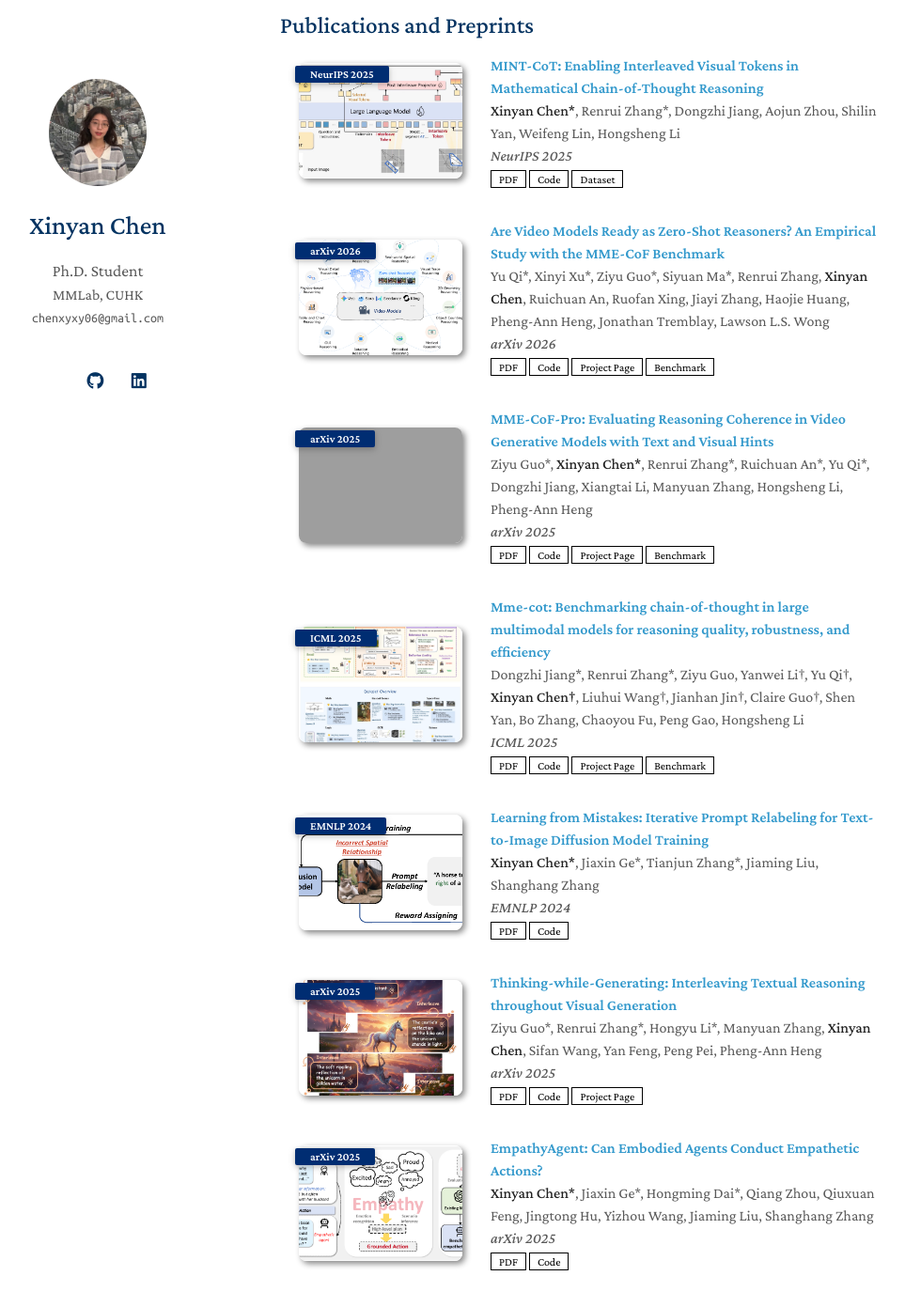
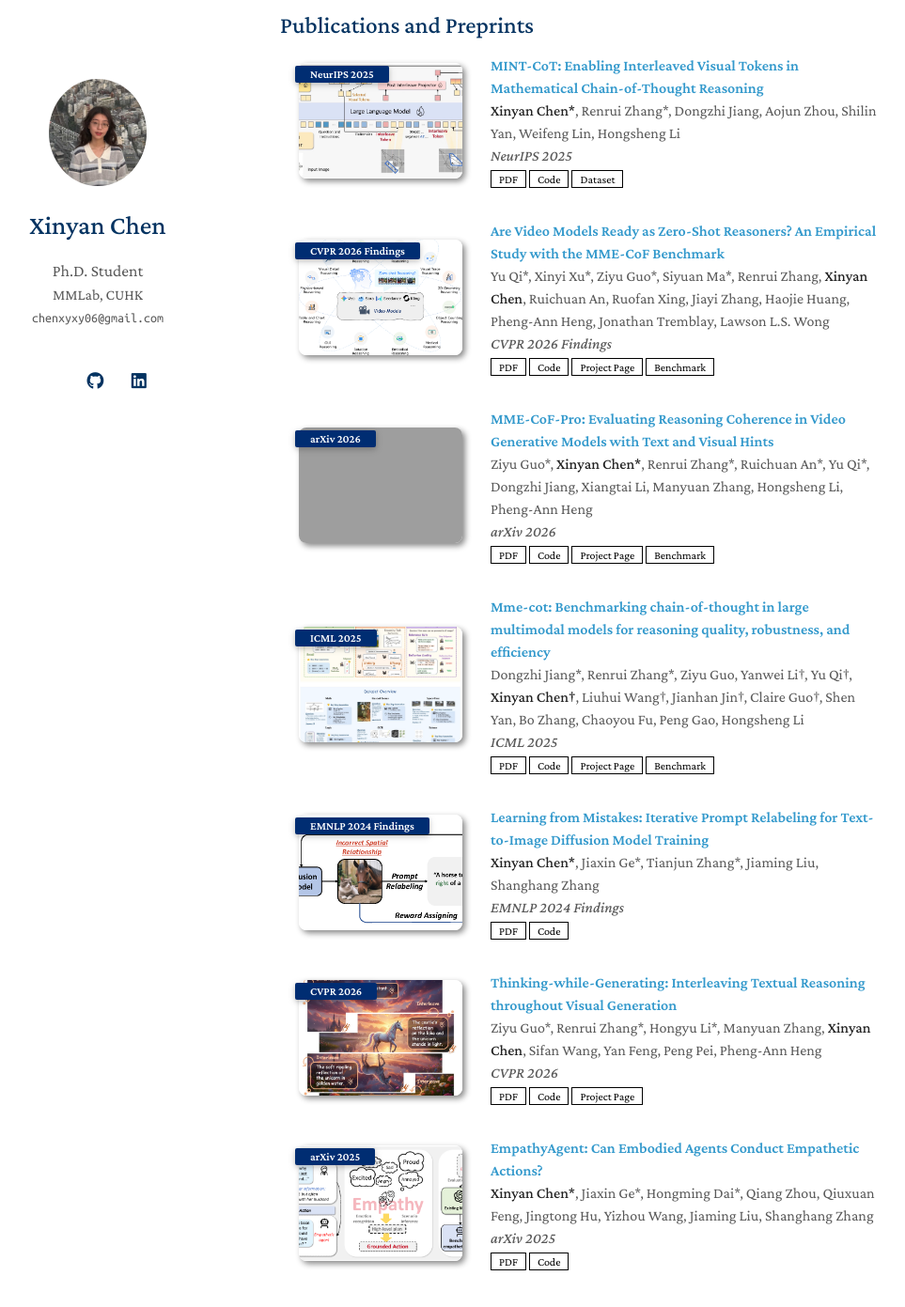
Before and after one commit to xinyan-cxy/xinyan-cxy.github.io, a Jekyll site: the page built from index.md, in a window 1280 px wide and 1400 px high, scrolled down 486 px. Shown: the top 1391 px of the window at 94% size, without its empty margins (172-1135 px from the left). Built offline with Jekyll 4.4.1, drawn with Linux system fonts in a browser that asks for light colours; a style sheet for code colours, icons or effects is not loaded; our own code applies the rules of GitHub Pages for plain Markdown files; grey boxes are pictures that could not be loaded.

Commit message:
Update publication details and fix conference names

```diff
--- a/_data/publications.yml
+++ b/_data/publications.yml
@@ -10,20 +10,20 @@ main:
 
   - title: "Are Video Models Ready as Zero-Shot Reasoners? An Empirical Study with the MME-CoF Benchmark"
     authors: "Yu Qi*, Xinyi Xu*, Ziyu Guo*, Siyuan Ma*, Renrui Zhang, <strong>Xinyan Chen</strong>, Ruichuan An, Ruofan Xing, Jiayi Zhang, Haojie Huang, Pheng-Ann Heng, Jonathan Tremblay, Lawson L.S. Wong"
+    conference_short: CVPR 2026 Findings
+    pdf: https://arxiv.org/pdf/2510.26802
+    code: https://github.com/ZiyuGuo99/MME-CoF
+    project: https://video-cof.github.io/
+    benchmark: https://huggingface.co/datasets/ZiyuG/MME-CoF
+    image: ./assets/img/MME-CoF.png
+
+  - title: "MME-CoF-Pro: Evaluating Reasoning Coherence in Video Generative Models with Text and Visual Hints"
+    authors: "Ziyu Guo*, <strong>Xinyan Chen*</strong>, Renrui Zhang*, Ruichuan An*, Yu Qi*, Dongzhi Jiang, Xiangtai Li, Manyuan Zhang, Hongsheng Li, Pheng-Ann Heng"
     conference_short: arXiv 2026
     pdf: https://arxiv.org/pdf/2603.20194
     code: https://github.com/yqi19/MME-CoF-Pro
     project: https://video-reasoning-coherence.github.io/
     benchmark: https://huggingface.co/datasets/yqi19/mme-cof-pro
-    image: ./assets/img/MME-CoF.png
-
-  - title: "MME-CoF-Pro: Evaluating Reasoning Coherence in Video Generative Models with Text and Visual Hints"
-    authors: "Ziyu Guo*, <strong>Xinyan Chen*</strong>, Renrui Zhang*, Ruichuan An*, Yu Qi*, Dongzhi Jiang, Xiangtai Li, Manyuan Zhang, Hongsheng Li, Pheng-Ann Heng"
-    conference_short: arXiv 2025
-    pdf: https://arxiv.org/pdf/2510.26802
-    code: https://github.com/ZiyuGuo99/MME-CoF
-    project: https://video-cof.github.io/
-    benchmark: https://huggingface.co/datasets/ZiyuG/MME-CoF
     image: ./assets/img/MME-CoF-Pro.png
 
   - title: "Mme-cot: Benchmarking chain-of-thought in large multimodal models for reasoning quality, robustness, and efficiency"
@@ -37,14 +37,14 @@ main:
 
   - title: "Learning from Mistakes: Iterative Prompt Relabeling for Text-to-Image Diffusion Model Training"
     authors: "<strong>Xinyan Chen*</strong>, Jiaxin Ge*, Tianjun Zhang*, Jiaming Liu, Shanghang Zhang"
-    conference_short: EMNLP 2024
+    conference_short: EMNLP 2024 Findings
     pdf: https://arxiv.org/pdf/2312.16204
     code: https://github.com/xinyan-cxy/IPR-RLDF
     image: ./assets/img/IPR-RLDF.png
 
   - title: "Thinking-while-Generating: Interleaving Textual Reasoning throughout Visual Generation"
     authors: "Ziyu Guo*, Renrui Zhang*, Hongyu Li*, Manyuan Zhang, <strong>Xinyan Chen</strong>, Sifan Wang, Yan Feng, Peng Pei, Pheng-Ann Heng"
-    conference_short: arXiv 2025
+    conference_short: CVPR 2026
     pdf: https://arxiv.org/abs/2511.16671
     code: https://github.com/ZiyuGuo99/Thinking-while-Generating
     project: https://think-while-gen.github.io/
```
